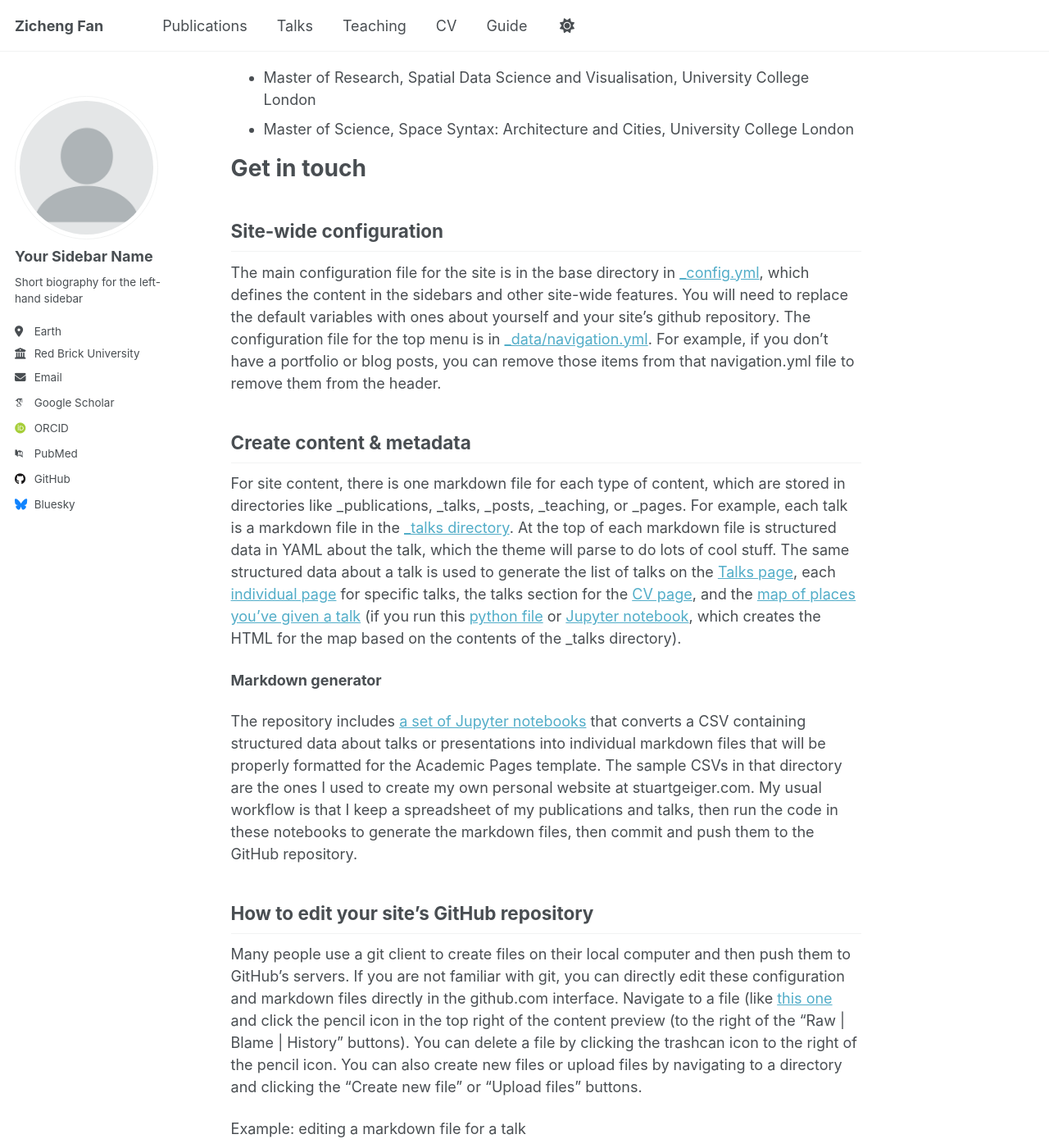
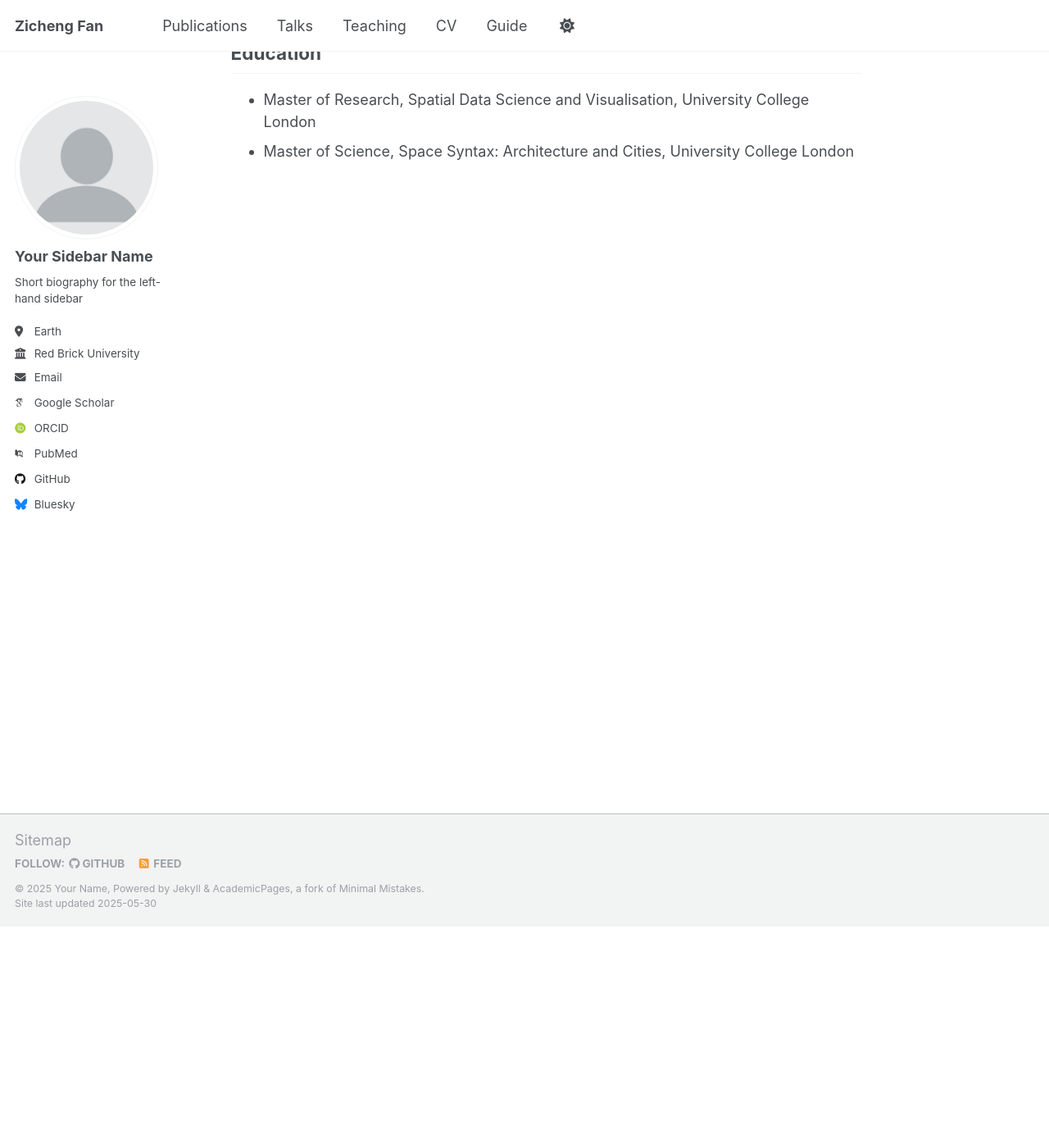
Before and after one commit to zichengfan/zichengfan.github.io, a Jekyll site: the page built from _pages/about.md, in a window 1280 px wide and 1400 px high, scrolled down 270 px. Shown: the whole window at 82% size. Built offline with Jekyll 4.4.1, drawn with Linux system fonts in a browser that asks for light colours; some web fonts are replaced; some of the changed text lies outside the part shown.

Commit message:
Update about.md

```diff
--- a/_pages/about.md
+++ b/_pages/about.md
@@ -10,34 +10,6 @@
 I am a PhD candidate at the Urban Analytics Lab, National University of Singapore. My research interests lie at the intersection of urban morphology, spatial perception, and deep learning, with a special focus on Street View Imagery (SVI), its usability and uncertainty as a research tool. I am currently engaged in investigating and simulating the complexity of human visual perception in 3D built environments.
 
 Education
-======
+------
 - Master of Research, Spatial Data Science and Visualisation, University College London
 - Master of Science, Space Syntax: Architecture and Cities, University College London
-
-Get in touch
-======
-
-
-Site-wide configuration
-------
-The main configuration file for the site is in the base directory in [_config.yml](https://github.com/academicpages/academicpages.github.io/blob/master/_config.yml), which defines the content in the sidebars and other site-wide features. You will need to replace the default variables with ones about yourself and your site's github repository. The configuration file for the top menu is in [_data/navigation.yml](https://github.com/academicpages/academicpages.github.io/blob/master/_data/navigation.yml). For example, if you don't have a portfolio or blog posts, you can remove those items from that navigation.yml file to remove them from the header.
-
-Create content & metadata
-------
-For site content, there is one markdown file for each type of content, which are stored in directories like _publications, _talks, _posts, _teaching, or _pages. For example, each talk is a markdown file in the [_talks directory](https://github.com/academicpages/academicpages.github.io/tree/master/_talks). At the top of each markdown file is structured data in YAML about the talk, which the theme will parse to do lots of cool stuff. The same structured data about a talk is used to generate the list of talks on the [Talks page](https://academicpages.github.io/talks), each [individual page](https://academicpages.github.io/talks/2012-03-01-talk-1) for specific talks, the talks section for the [CV page](https://academicpages.github.io/cv), and the [map of places you've given a talk](https://academicpages.github.io/talkmap.html) (if you run this [python file](https://github.com/academicpages/academicpages.github.io/blob/master/talkmap.py) or [Jupyter notebook](https://github.com/academicpages/academicpages.github.io/blob/master/talkmap.ipynb), which creates the HTML for the map based on the contents of the _talks directory).
-
-**Markdown generator**
-
-The repository includes [a set of Jupyter notebooks](https://github.com/academicpages/academicpages.github.io/tree/master/markdown_generator
-) that converts a CSV containing structured data about talks or presentations into individual markdown files that will be properly formatted for the Academic Pages template. The sample CSVs in that directory are the ones I used to create my own personal website at stuartgeiger.com. My usual workflow is that I keep a spreadsheet of my publications and talks, then run the code in these notebooks to generate the markdown files, then commit and push them to the GitHub repository.
-
-How to edit your site's GitHub repository
-------
-Many people use a git client to create files on their local computer and then push them to GitHub's servers. If you are not familiar with git, you can directly edit these configuration and markdown files directly in the github.com interface. Navigate to a file (like [this one](https://github.com/academicpages/academicpages.github.io/blob/master/_talks/2012-03-01-talk-1.md) and click the pencil icon in the top right of the content preview (to the right of the "Raw | Blame | History" buttons). You can delete a file by clicking the trashcan icon to the right of the pencil icon. You can also create new files or upload files by navigating to a directory and clicking the "Create new file" or "Upload files" buttons.
-
-Example: editing a markdown file for a talk
-![Editing a markdown file for a talk](/images/editing-talk.png)
-
-For more info
-------
-More info about configuring Academic Pages can be found in [the guide](https://academicpages.github.io/markdown/), the [growing wiki](https://github.com/academicpages/academicpages.github.io/wiki), and you can always [ask a question on GitHub](https://github.com/academicpages/academicpages.github.io/discussions). The [guides for the Minimal Mistakes theme](https://mmistakes.github.io/minimal-mistakes/docs/configuration/) (which this theme was forked from) might also be helpful.
```
